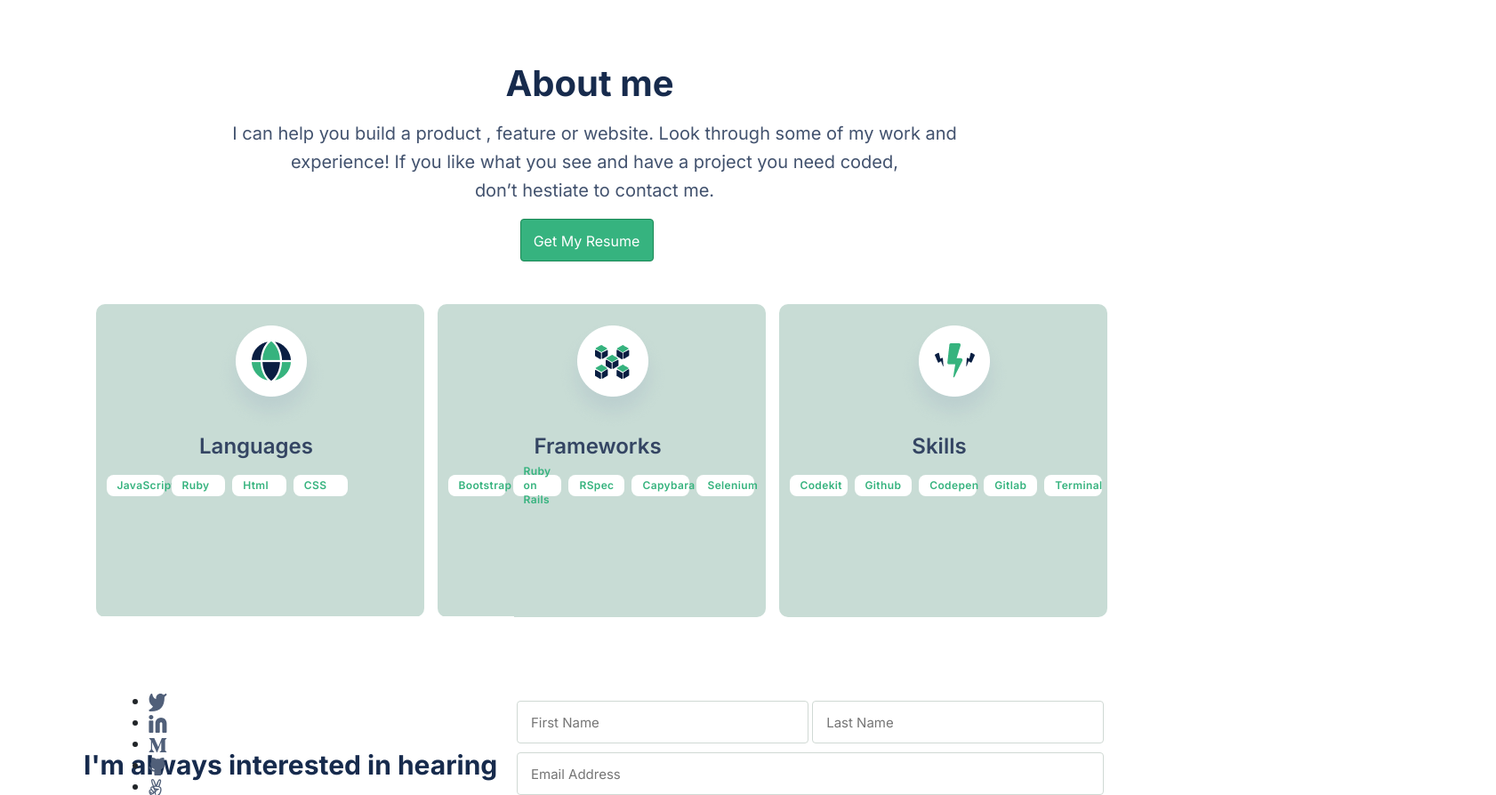
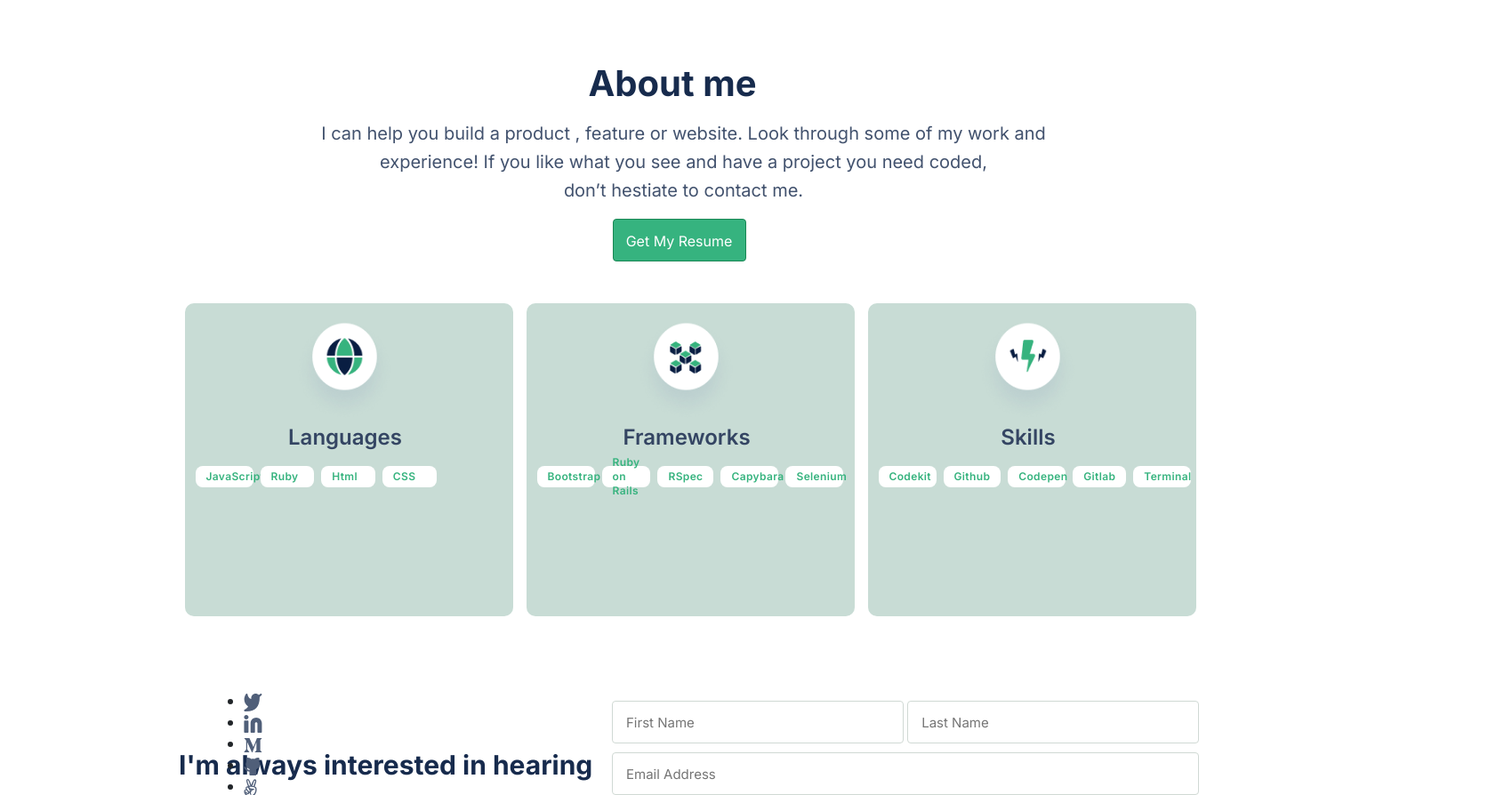
Before and after one commit to aima98/Portfolio-Bootstrap, a website: page index.html in a window 1280 px wide. Shown: the part 2320-3214 px from the top of the page at 89% size, 1682 px wide, since content can reach past the window. Drawn offline with Linux system fonts and the light colour scheme.

Commit message:
Add to style.css file

```diff
--- a/style.css
+++ b/style.css
@@ -30,7 +30,7 @@
 .getresume {
   width: 159px;
   height: 48px;
-  margin-left: 376px;
+  margin-left: 580px;
 }
 
 .about-me h3 {
@@ -45,7 +45,7 @@
   align-items: center;
   text-align: center;
   color: #172b4d;
-  margin-left: 360px;
+  margin-left: 553px;
   margin-bottom: 16px;
   margin-top: -75px;
 }
@@ -60,6 +60,7 @@
   line-height: 32px;
   text-align: center;
   color: #42526e;
+  margin-left: 200px;
 }
 
 .btn-success {
@@ -68,6 +69,16 @@
   padding: 0.75em;
   border-radius: 4px;
   background-color: #36b37f;
+}
+
+.about-cards {
+  display: flex;
+  flex-direction: row;
+  align-items: center;
+  padding: 4px 8px;
+  gap: 24px;
+  height: 350px;
+  margin-right: -200px;
 }
 
 .about-cards h3 {
@@ -94,6 +105,11 @@
   color: #36b37e;
 }
 
+.about-cards img {
+  width: 334px;
+  height: 135px;
+}
+
 .col-sm-4 {
   width: 369px;
   height: 352px;
@@ -111,7 +127,7 @@
   position: absolute;
   width: 1171px;
   height: 490px;
-  left: 135px;
+  left: 242px;
   top: 3139px;
   margin-top: -121px;
 }
```
